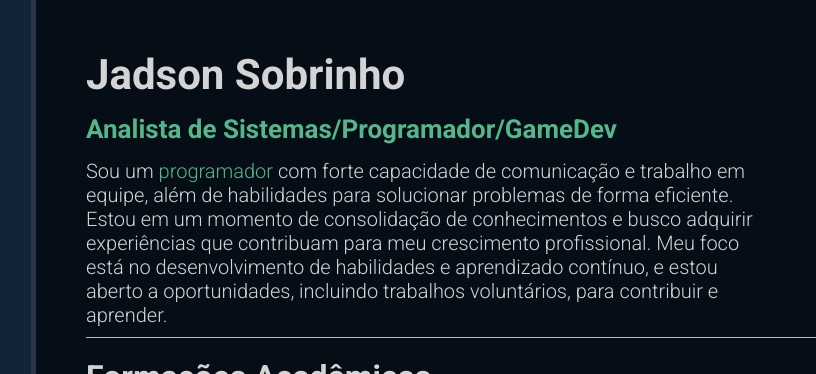
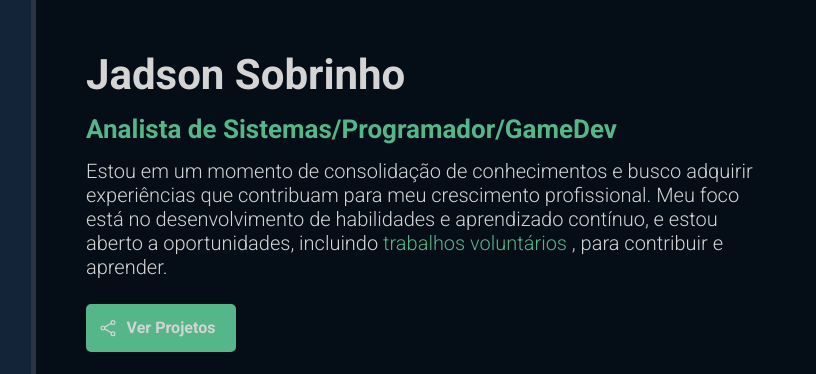
Before and after one commit to Jadson-Sobrinho/jadson-sobrinho.github.io, a plain HTML site: page index.html in a window 1280 px wide. Shown: the top 374 px of the page, 220-1036 px from the left. Drawn offline with nearby package versions, Linux system fonts and the light colour scheme.

Commit message:
Novo indice no sumario e botão ver projetos

```diff
--- a/index.html
+++ b/index.html
@@ -27,6 +27,7 @@
         <a href="#close" class="close" aria-label="Fechar">X</a>
           <div id="summary-container_menu">
             <p id="summary-title_menu">Sumário</p>
+            <a href="#name"><p class="summary-container-text">Objetivo</p></a>
             <a href="#degree-skills-section-title"><p class="summary-container-text">Formações Acadêmicas</p></a>
             <a href="#job-skills-section-title"><p class="summary-container-text">Expêriencias Profissionais</p></a>
             <a href="#hard-skills-section-title"><p class="summary-container-text">Hard Skills</p></a>
@@ -69,13 +70,12 @@
     <section id="about-container">
       <h1 id="name">Jadson Sobrinho</h1>
       <p id="title"><span class="highlight">Analista de Sistemas/Programador/GameDev</span></p>
-      <p class="description">Sou um <span class="highlight">programador</span>
-        com forte capacidade de comunicação e trabalho em equipe, além de habilidades para
-        solucionar problemas de forma eficiente. Estou em um momento de consolidação de
+      <p class="description">
+        Estou em um momento de consolidação de
         conhecimentos e busco adquirir experiências que contribuam para meu crescimento
         profissional. Meu foco está no desenvolvimento de habilidades e aprendizado contínuo,
-        e estou aberto a oportunidades, incluindo trabalhos voluntários, para contribuir e aprender.</p>
-      <!--<a href="https://github.com/Jadson-Sobrinho" id="btn-projects"><ion-icon name="share-social-outline"></ion-icon> <span>Ver Projetos</span></a> -->
+        e estou aberto a oportunidades, incluindo <span class="highlight">trabalhos voluntários </span>, para contribuir e aprender.</p>
+      <a href="#portfolio-section-title" id="btn-projects"><ion-icon name="share-social-outline"></ion-icon> <span>Ver Projetos</span></a>
 
       <h2 id="degree-skills-section-title">Formações Acadêmicas</h2>
       <div id="skills-container">
```
